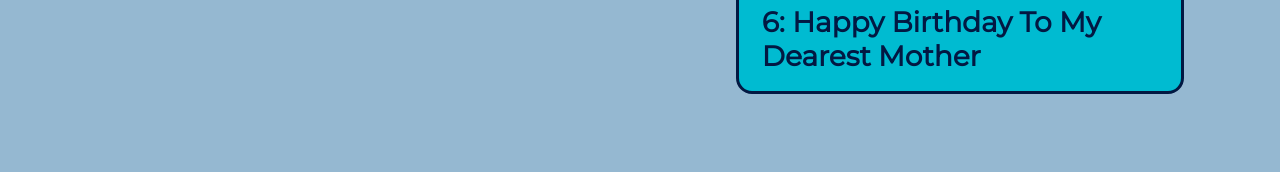
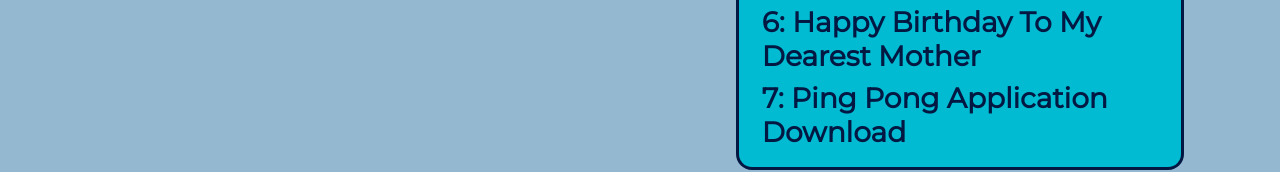
Before and after one commit to meta-legend/My-Personal-Website, a plain HTML site: page my_projects.html in a window 1280 px wide. Shown: the part 641-813 px from the top of the page. Drawn offline with Linux system fonts and the light colour scheme; a web font is replaced by a local one.

Commit message:
Update my_projects.html

```diff
--- a/my_projects.html
+++ b/my_projects.html
@@ -35,6 +35,7 @@
                         <li>4: <a href="./stopwatch/index.html" target="_blank">Stopwatch</a></li>
                         <li>5: <a href="#" target="_blank">Random Num Gen API</a></li>
                         <li>6: <a href="./Happy Birthday Mummy/index.html">Happy Birthday To My Dearest Mother</a></li>
+                        <li>7: <a href="#">Ping Pong Application Download</a></li>
                     </ol>
                 </div>
             </div>
```
